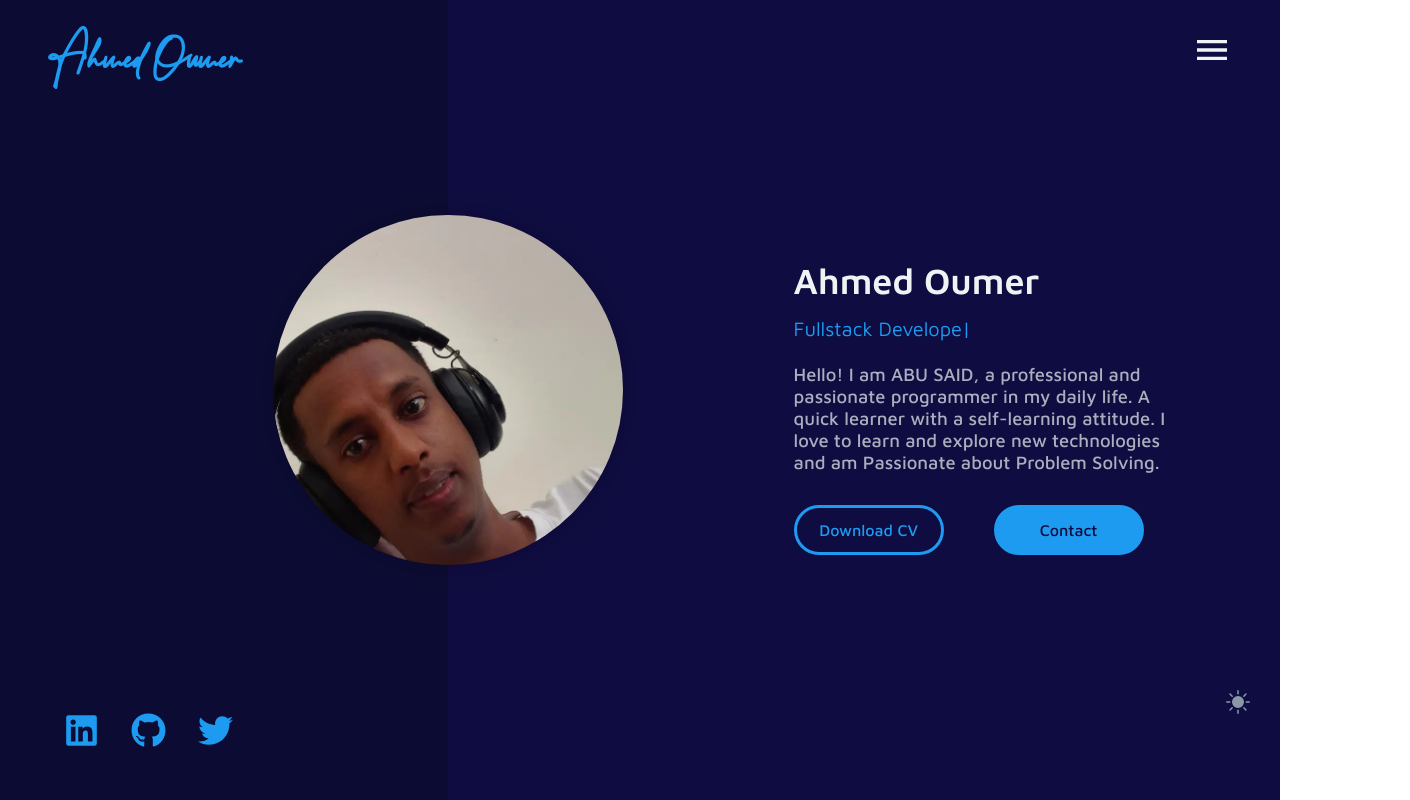
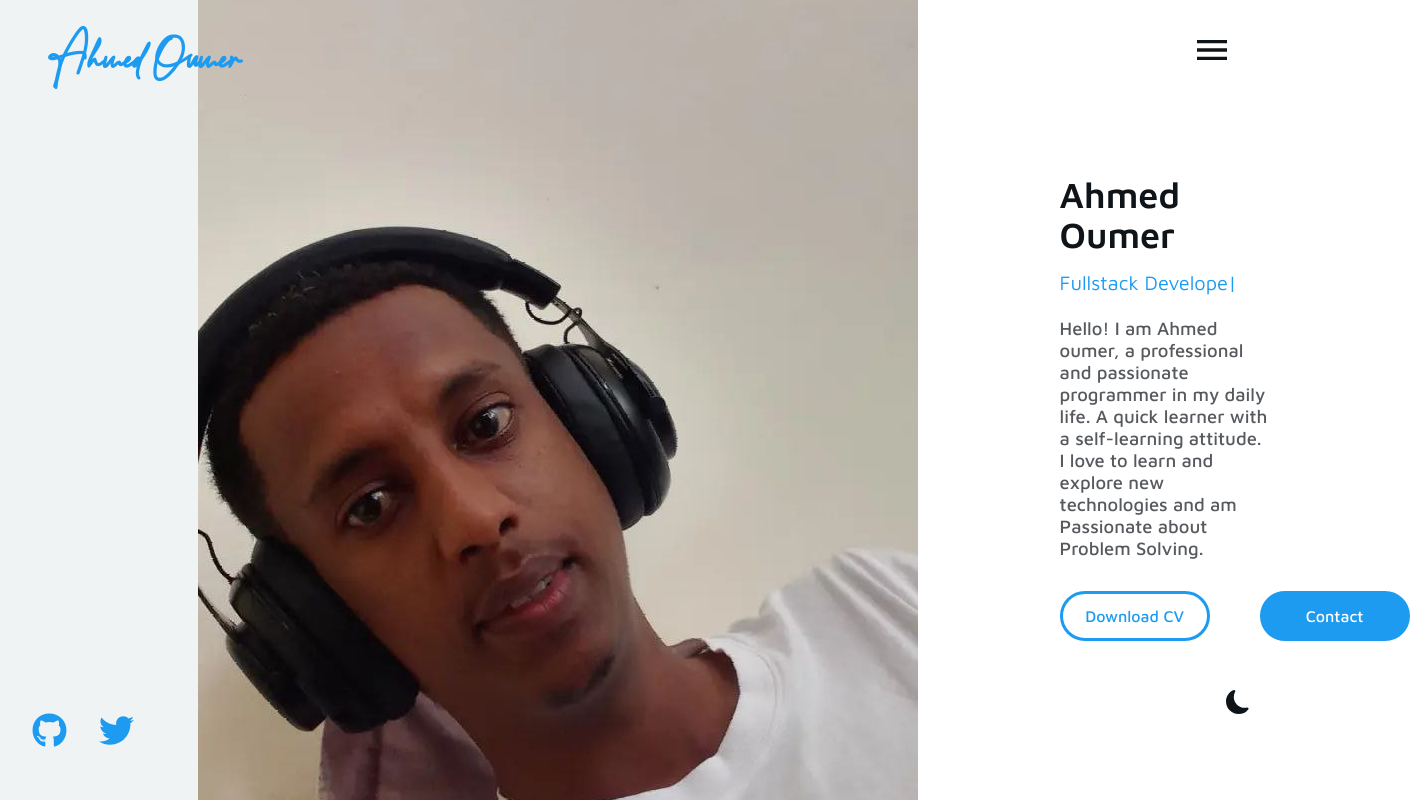
Before and after one commit to ahmedahmedoumer/portifolio, a React (Create React App) app: page / in a window 1280 px wide. Shown: the top 800 px of the page, 1410 px wide, since content can reach past the window. Built offline with nearby package versions, Linux system fonts and the light colour scheme; no server answers; a web font is replaced by a local one.

Commit message:
editing some landing pages

```diff
--- a/package.json
+++ b/package.json
@@ -20,7 +20,6 @@
     "react-reveal": "^1.2.2",
     "react-router-dom": "^6.4.5",
     "react-router-hash-link": "^2.4.3",
-    "react-scripts": "5.0.1",
     "react-slick": "^0.29.0",
     "react-typed": "^1.2.0",
     "slick-carousel": "^1.8.1",
@@ -50,5 +49,8 @@
       "last 1 firefox version",
       "last 1 safari version"
     ]
+  },
+  "devDependencies": {
+    "react-scripts": "^5.0.1"
   }
 }
--- a/src/components/core-ui/landing/landing-ui.js
+++ b/src/components/core-ui/landing/landing-ui.js
@@ -78,7 +78,7 @@ function LandingUI({ theme, drawerOpen, classes }) {
                 <img
                     src={'./profile.jpg'}
                     alt='ahmedin'
-                    className='landing--img'
+                    className=''
                     style={{
                         opacity: `${drawerOpen ? '0' : '1'}`,
                         borderColor: theme.primary,
--- a/src/components/core-ui/landing/landing.css
+++ b/src/components/core-ui/landing/landing.css
@@ -24,8 +24,8 @@
   border-radius: 50%;
   box-shadow: 0px 0px 30px rgba(0, 0, 0, 0.2);
   transition: opacity 0.3s, filter 1s ease-in;
-  -webkit-filter: grayscale(0%);
-  filter: grayscale(0%);
+  -webkit-filter: grayscale(50%);
+  filter: grayscale(50%);
 }
 
 .landing--img:hover {
--- a/src/contexts/theme-context.js
+++ b/src/contexts/theme-context.js
@@ -6,9 +6,9 @@ export const ThemeContext = createContext()
 
 function ThemeContextProvider(props) {
     // eslint-disable-next-line
-    const [theme, setTheme] = useState(theDarkTheme);
+    const [theme, setTheme] = useState(theLightTheme);
     const [drawerOpen, setDrawerOpen] = useState(false);
-    const [isDark, setDark] = useState(true);
+    const [isDark, setDark] = useState(false);
 
     const setHandleDrawer = () => {
         setDrawerOpen(!drawerOpen)
--- a/src/data/headerData.js
+++ b/src/data/headerData.js
@@ -2,8 +2,9 @@
 export const headerData = {
     name: 'Ahmed Oumer',
     title: "Hello! I am",
-    desciption: "Hello! I am ABU SAID, a professional and passionate programmer in my daily life. A quick learner with a self-learning attitude. I love to learn and explore new technologies and am Passionate about Problem Solving. ",
+    desciption: "Hello! I am Ahmed oumer, a professional and passionate programmer in my daily life. A quick learner with a self-learning attitude. I love to learn and explore new technologies and am Passionate about Problem Solving. ",
     image: 'https://ibb.co/yd89Ssg',
     imagebw: 'https://ibb.co/yd89Ssg',
-    resumePdf: 'https://docs.google.com/document/d/1MkkoRX98FS47CaEyeodyPzi4OkW8SH7Gv55f4MQkHV8/edit?usp=sharing'
+    resumePdf: 'https://docs.google.com/document',
+    // resumePdf: 'https://docs.google.com/document/d/1MkkoRX98FS47CaEyeodyPzi4OkW8SH7Gv55f4MQkHV8/edit?usp=sharing'
 }
```
Also changed, not shown: 2 other files (tests, documents, lock files or other folders).
